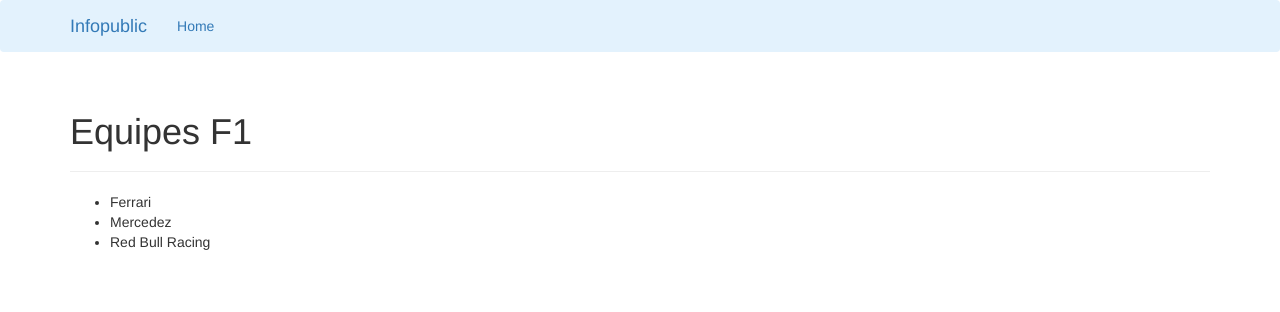
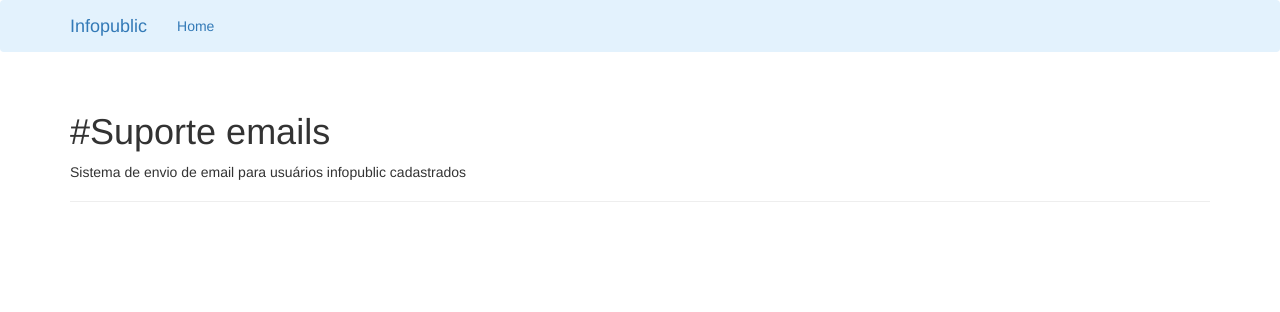
Before and after one commit to es99/suporte_infopublic, a Flask app: page / in a window 1280 px wide. Shown: the top 312 px of the page. Run offline with Flask 2, Linux system fonts and the light colour scheme; some libraries are stand-ins or nearby versions.

Commit message:
alguns arquivos modificados

```diff
--- a/infopublic_mail/blueprints/views.py
+++ b/infopublic_mail/blueprints/views.py
@@ -8,8 +8,7 @@ bp = Blueprint("blueprints", __name__)
 
 @bp.route('/')
 def index():
-    equipes = ['Ferrari', 'Mercedez', 'Red Bull Racing']
-    return render_template('index.html', equipes=equipes)
+    return render_template('index.html')
 
 @bp.route('/user/<int:id>')
 def user(id):
--- a/infopublic_mail/templates/index.html
+++ b/infopublic_mail/templates/index.html
@@ -1,12 +1,11 @@
 {% extends "base.html" %}
 
 {% block page_header %}
-<h1>Equipes F1</h1>
+<h1>#Suporte emails</h1>
+<p>Sistema de envio de email para usuários infopublic cadastrados</p>
 {% endblock %}
 {% block page_content %}
 <ul>
-    {% for equipe in equipes %}
-        <li>{{ equipe }}</li>
-    {% endfor %}
+    <div class=".jumbotron"></div>
 </ul>
 {% endblock %}
```
